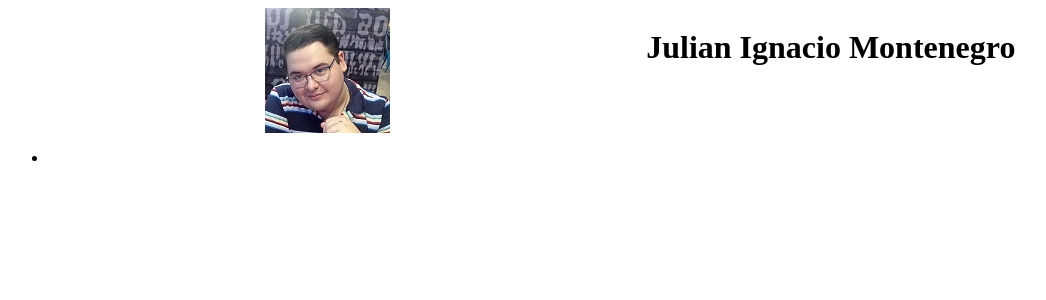
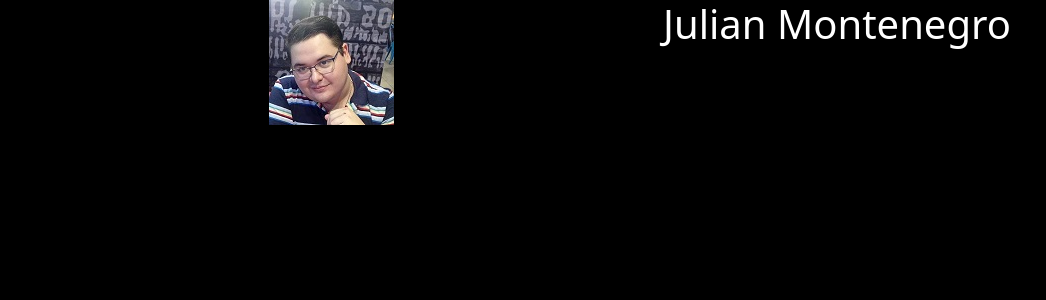
Before and after one commit to JulianIgnacio/TPN-Programacion-3, a React (Vite) app: page / in a window 1280 px wide. Shown: the top 300 px of the page, without its empty margins (0-1046 px from the left). Built offline with nearby package versions, Linux system fonts and the light colour scheme.

Commit message:
se redirecciono por props en header

```diff
--- /dev/null
+++ b/src/App.css
@@ -0,0 +1,4 @@
+*{
+    background-color: rgb(0, 0, 0);
+    color: white;
+}
--- a/src/App.jsx
+++ b/src/App.jsx
@@ -1,4 +1,6 @@
 import Home from './pages/Home'
+import 'bootstrap/dist/css/bootstrap.min.css';
+import './App.css'
 import FotoPersonal from '../src/assets/FotoPersonal.jpg'
 
 function App() {
@@ -8,13 +10,13 @@ function App() {
     nombre: "Julian",
     apellido: "Montenegro",
     edad: 24,
-    imagen: {FotoPersonal},
+    imagen: <img src={FotoPersonal} alt="Foto Personal"/>,
     Experiencia_Laboral: ["Sanatorio 9 de Julio","Hospital Nicolas Avellaneda"]
   }
 
   return (
     <>
-    <Home></Home>
+    <Home alumno = {Alumno}></Home>
     </>
   )
 }
--- a/src/Components/footer.jsx
+++ b/src/Components/footer.jsx
@@ -1,6 +1,9 @@
 const Footer = () => {
     return (
         <>
+        <div>
+
+        </div>
         </>
     )
 }
--- a/src/Components/header.jsx
+++ b/src/Components/header.jsx
@@ -1,12 +1,13 @@
-import FotoPersonal from "../assets/FotoPersonal.jpg"
 import '../css/header.css'
 
-const Header = () => {
+const Header = (props) => {
+
+
     return (
         <>
-        <div className="header">
-            <img src={FotoPersonal} alt="Foto Personal" />
-            <h1>Julian Ignacio Montenegro</h1>
+        <div className='d-flex justify-content-evenly'>
+                    {props.Alumno.imagen}
+            <h1>{props.Alumno.nombre} {props.Alumno.apellido}</h1>
         </div>
         </>
     )
--- a/src/Components/main.jsx
+++ b/src/Components/main.jsx
@@ -2,9 +2,6 @@ const Main = () => {
     return (
         <>
         <div>
-            <ul>
-                <li></li>
-            </ul>
         </div>
         </>
     )
--- a/src/pages/Home.jsx
+++ b/src/pages/Home.jsx
@@ -3,10 +3,10 @@ import Main from "../Components/main";
 import Footer from "../Components/footer";
 
 
-const Home = () => {
+const Home = (props) => {
     return(
         <>
-        <Header></Header>
+        <Header Alumno={props.alumno}></Header>
         <Main></Main>
         <Footer></Footer>
         </>
```
